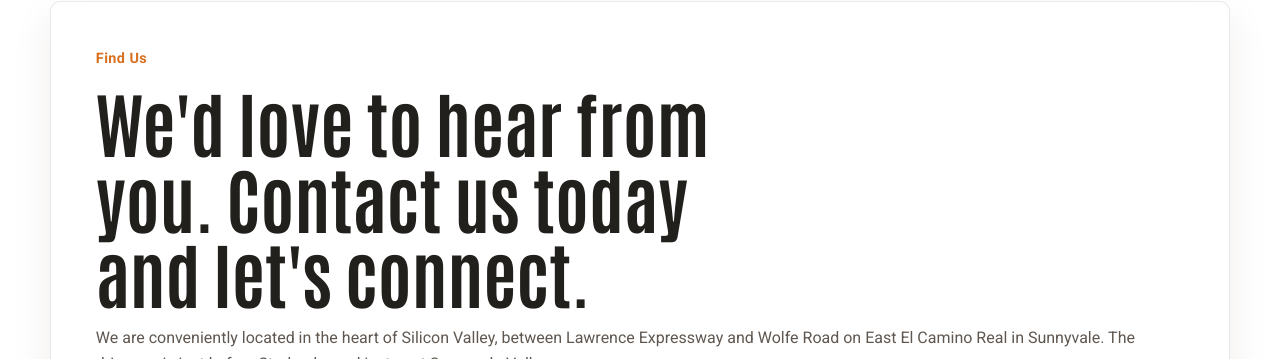
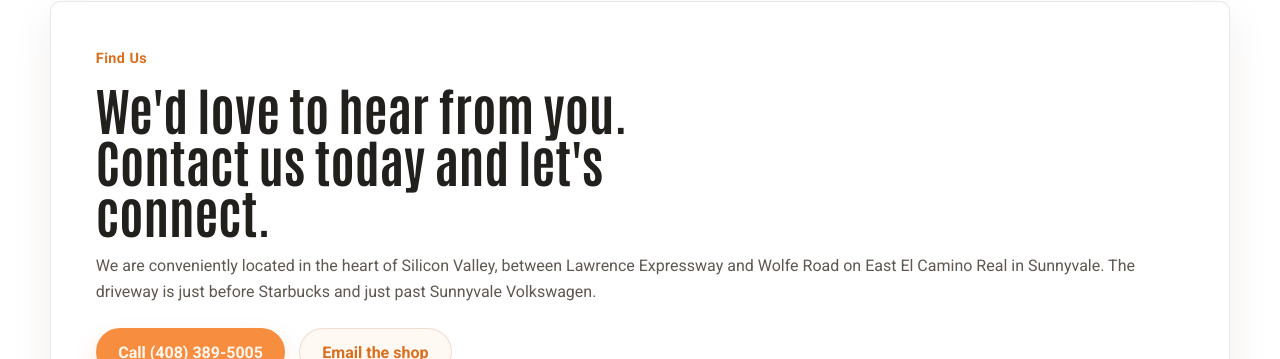
Before and after one commit to DietmarSZ/stechherman, a Next.js app: page /contact in a window 1280 px wide. Shown: the part 178-537 px from the top of the page. Built offline with nearby package versions, Linux system fonts and the light colour scheme.

Commit message:
Loosen contact hero headline spacing

```diff
--- a/src/app/globals.css
+++ b/src/app/globals.css
@@ -430,7 +430,9 @@ span {
 }
 
 .contact-hero-title {
-  max-width: 18ch;
+  max-width: 26ch;
+  font-size: clamp(2.4rem, 4vw, 3.6rem);
+  line-height: 1;
 }
 
 .cta-banner {
```
